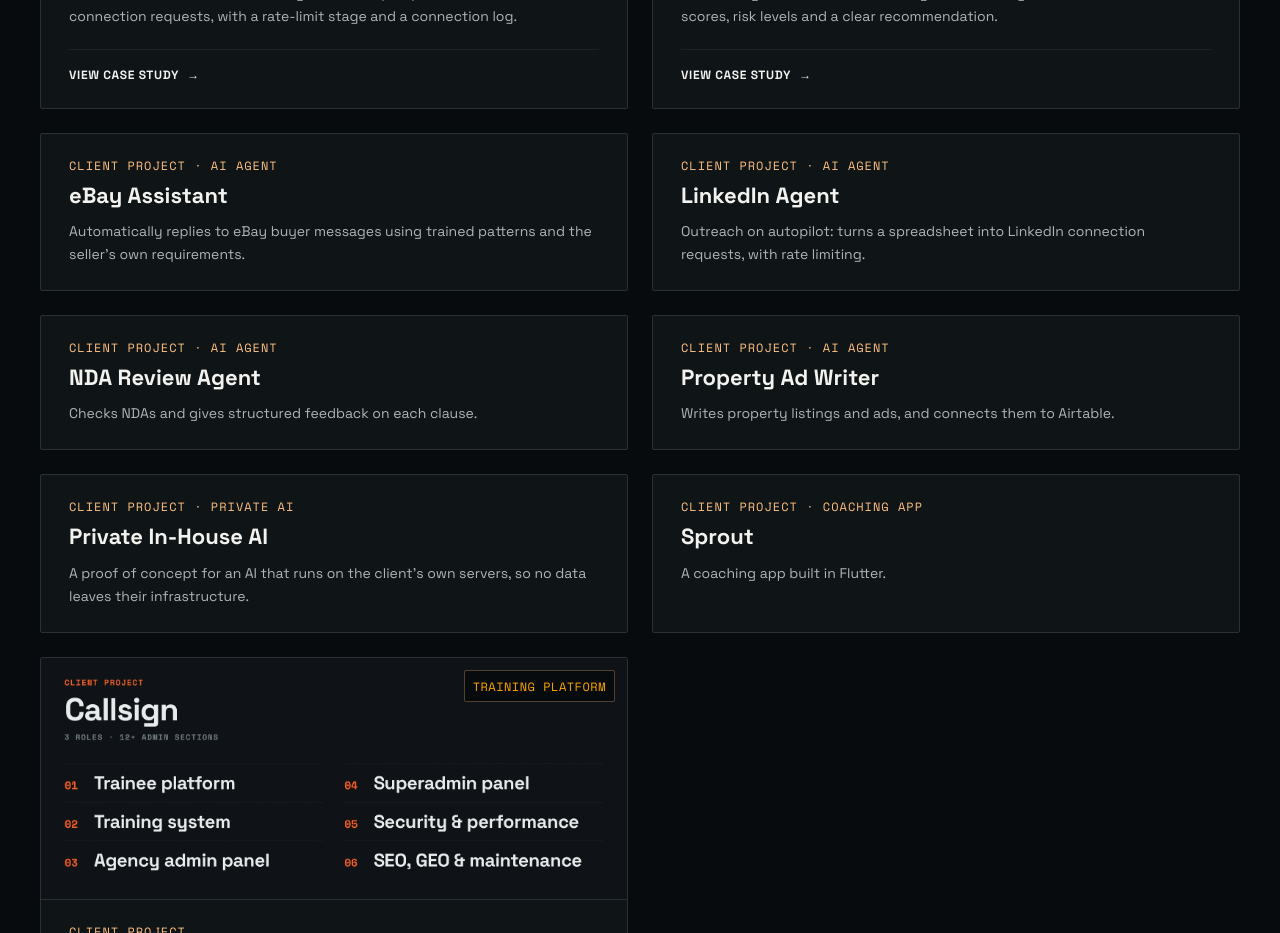
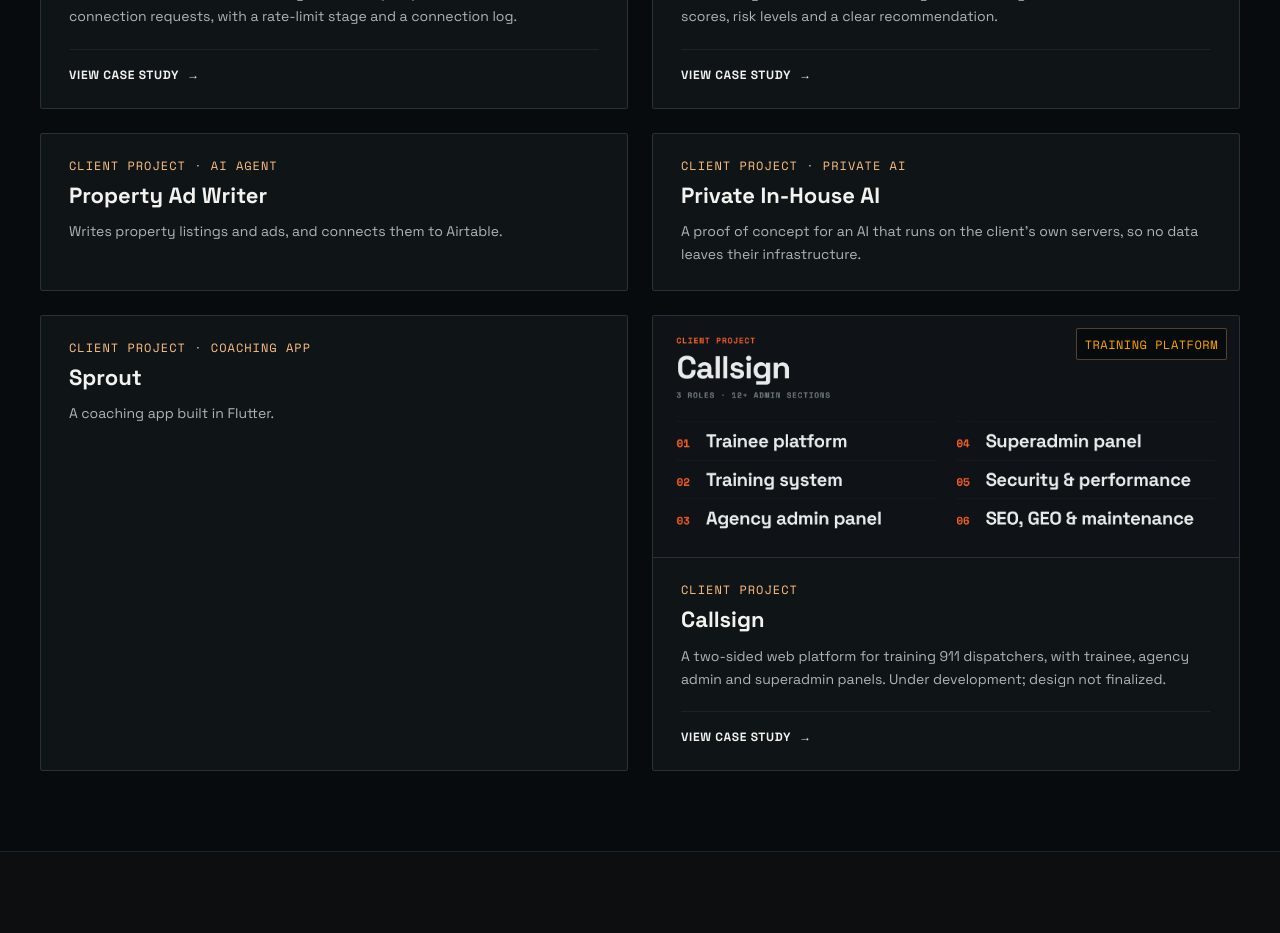
Before and after one commit to M4H1-4B1R/genai-site, a Next.js app: page /work in a window 1280 px wide. Shown: the part 6980-7913 px from the top of the page. Built offline with nearby package versions, Linux system fonts and the light colour scheme.

Commit message:
fix: removed placeholder project entries

```diff
--- a/components/work-grid.tsx
+++ b/components/work-grid.tsx
@@ -293,36 +293,6 @@ const allProjects: Project[] = [
 		url: "/case-study/nda-agent",
 	},
 	{
-		id: "ebay-assistant",
-		tag: "AI AGENT",
-		category: "CLIENT PROJECT",
-		title: "eBay Assistant",
-		description:
-			"Automatically replies to eBay buyer messages using trained patterns and the seller's own requirements.",
-		topics: ["Client projects", "AI agents"],
-		tags: ["Python", "n8n"],
-	},
-	{
-		id: "linkedin-agent",
-		tag: "AI AGENT",
-		category: "CLIENT PROJECT",
-		title: "LinkedIn Agent",
-		description:
-			"Outreach on autopilot: turns a spreadsheet into LinkedIn connection requests, with rate limiting.",
-		topics: ["Client projects", "AI agents"],
-		tags: ["n8n", "Automation"],
-	},
-	{
-		id: "nda-review-agent",
-		tag: "AI AGENT",
-		category: "CLIENT PROJECT",
-		title: "NDA Review Agent",
-		description:
-			"Checks NDAs and gives structured feedback on each clause.",
-		topics: ["Client projects", "AI agents"],
-		tags: ["CrewAI", "OpenAI"],
-	},
-	{
 		id: "property-ad-writer",
 		tag: "AI AGENT",
 		category: "CLIENT PROJECT",
```
